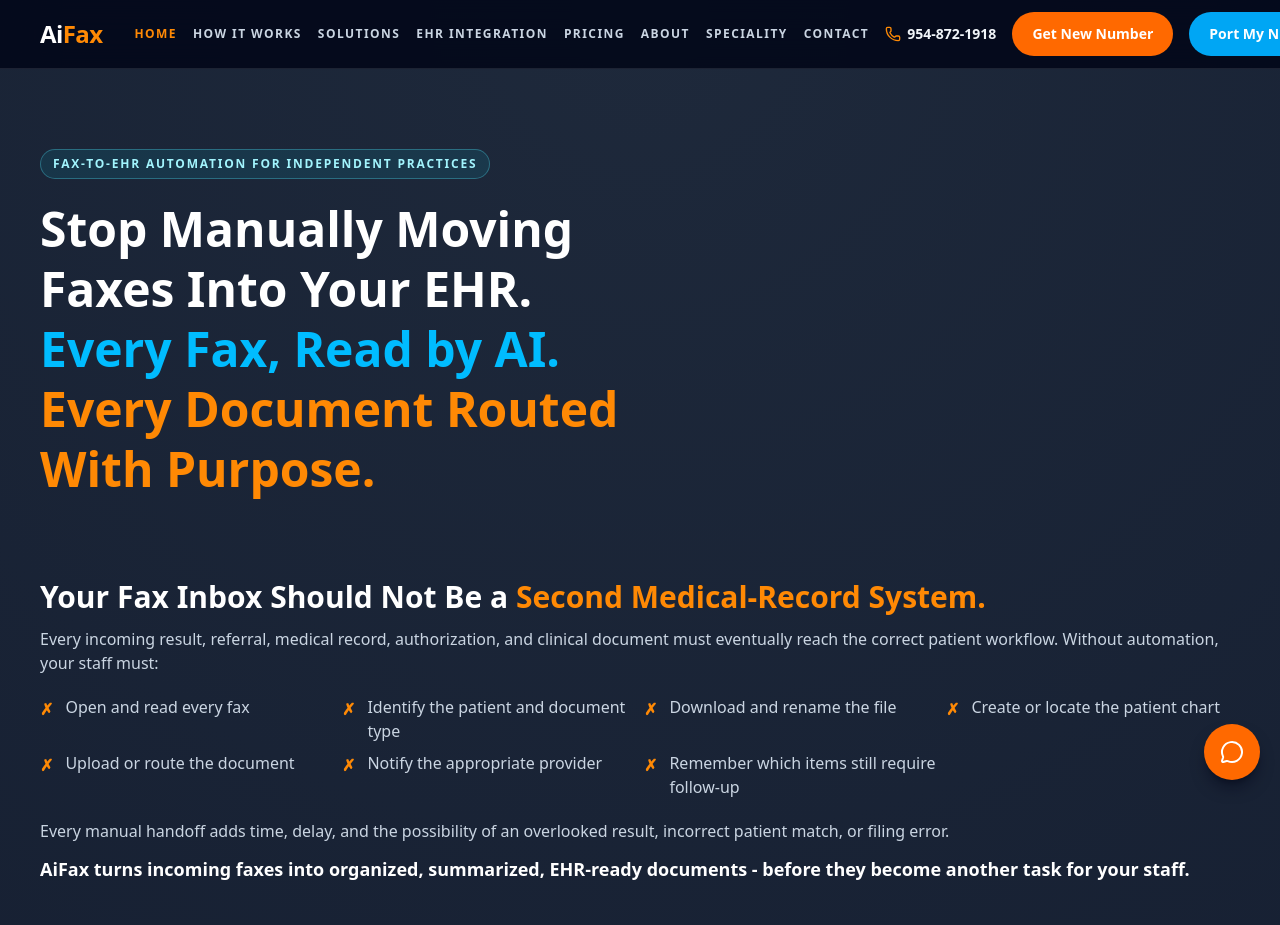
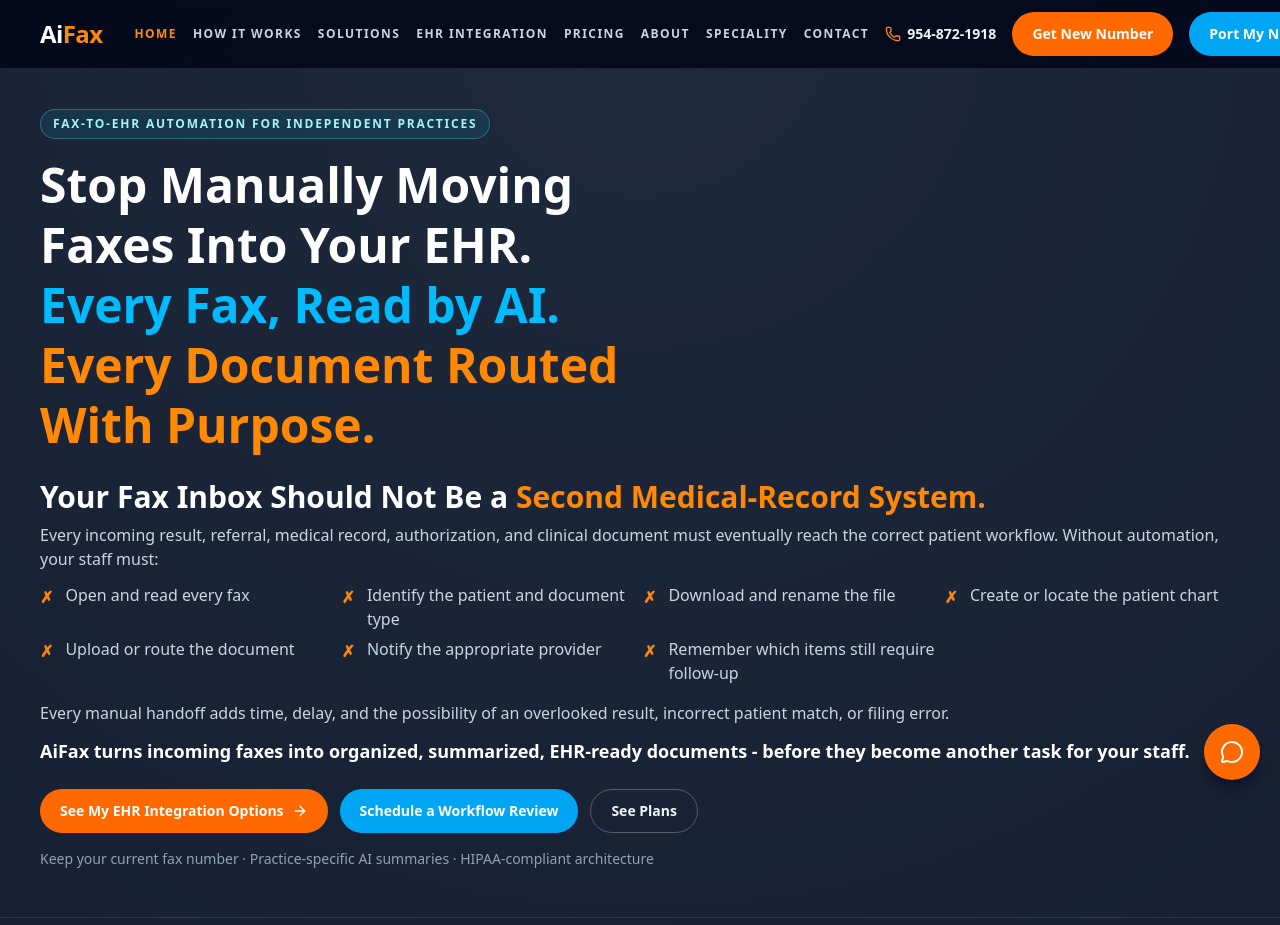
Before and after one commit to kevinspace1976/aifax, a Next.js app: page / in a window 1280 px wide. Shown: the top 925 px of the page. Built offline with nearby package versions, Linux system fonts and the light colour scheme.

Commit message:
Tighten hero vertical spacing so the pain point and CTAs fit above the fold
Co-Authored-By: Claude <noreply@anthropic.com>
Claude-Session: https://claude.ai/code/session_01NA89SdpJ3SYsmibp1YbpH1

```diff
--- a/src/app/page.tsx
+++ b/src/app/page.tsx
@@ -179,10 +179,10 @@ export default function Home() {
   return (
     <main>
       <section className="border-b border-white/10">
-        <div className="section-shell grid gap-10 py-16 sm:py-20 lg:grid-cols-2 lg:items-start">
+        <div className="section-shell grid gap-8 pt-8 pb-4 sm:pt-10 sm:pb-6 lg:grid-cols-2 lg:items-center">
           <div>
             <p className="kicker">Fax-to-EHR Automation for Independent Practices</p>
-            <h1 className="mt-5 text-4xl font-semibold leading-tight text-white sm:text-5xl">
+            <h1 className="mt-4 text-3xl font-semibold leading-tight text-white sm:text-4xl lg:text-5xl">
               Stop Manually Moving Faxes Into Your EHR.{" "}
               <span className="block text-sky-400">Every Fax, Read by AI.</span>
               <span className="block text-orange-400">Every Document Routed With Purpose.</span>
@@ -194,15 +194,15 @@ export default function Home() {
           </div>
         </div>
 
-        <div className="section-shell pb-16 sm:pb-20">
+        <div className="section-shell pb-10 sm:pb-12">
           <h2 className="text-2xl font-semibold text-white sm:text-3xl">
             Your Fax Inbox Should Not Be a <span className="text-orange-400">Second Medical-Record System.</span>
           </h2>
-          <p className="mt-3 text-slate-300">
+          <p className="mt-2 text-slate-300">
             Every incoming result, referral, medical record, authorization, and clinical document must eventually reach
             the correct patient workflow. Without automation, your staff must:
           </p>
-          <ul className="mt-5 grid gap-2 text-slate-300 sm:grid-cols-2 lg:grid-cols-4">
+          <ul className="mt-3 grid gap-1.5 text-slate-300 sm:grid-cols-2 lg:grid-cols-4">
             {manualSteps.map((step) => (
               <li key={step} className="flex items-start gap-3">
                 <span aria-hidden="true" className="mt-0.5 font-bold text-orange-400">&#10007;</span>
@@ -210,7 +210,7 @@ export default function Home() {
               </li>
             ))}
           </ul>
-          <p className="mt-5 text-slate-300">
+          <p className="mt-4 text-slate-300">
             Every manual handoff adds time, delay, and the possibility of an overlooked result, incorrect patient match,
             or filing error.
           </p>
@@ -218,7 +218,7 @@ export default function Home() {
             AiFax turns incoming faxes into organized, summarized, EHR-ready documents - before they become another task
             for your staff.
           </p>
-          <div className="mt-11 flex flex-wrap gap-3">
+          <div className="mt-6 flex flex-wrap gap-3">
             <Link href="/ehr-integration" className="btn-primary">
               See My EHR Integration Options <ArrowRight className="ml-2 h-4 w-4" />
             </Link>
@@ -229,7 +229,7 @@ export default function Home() {
               See Plans
             </Link>
           </div>
-          <p className="mt-5 text-sm text-slate-400">
+          <p className="mt-4 text-sm text-slate-400">
             Keep your current fax number &middot; Practice-specific AI summaries &middot; HIPAA-compliant architecture
           </p>
         </div>
```
